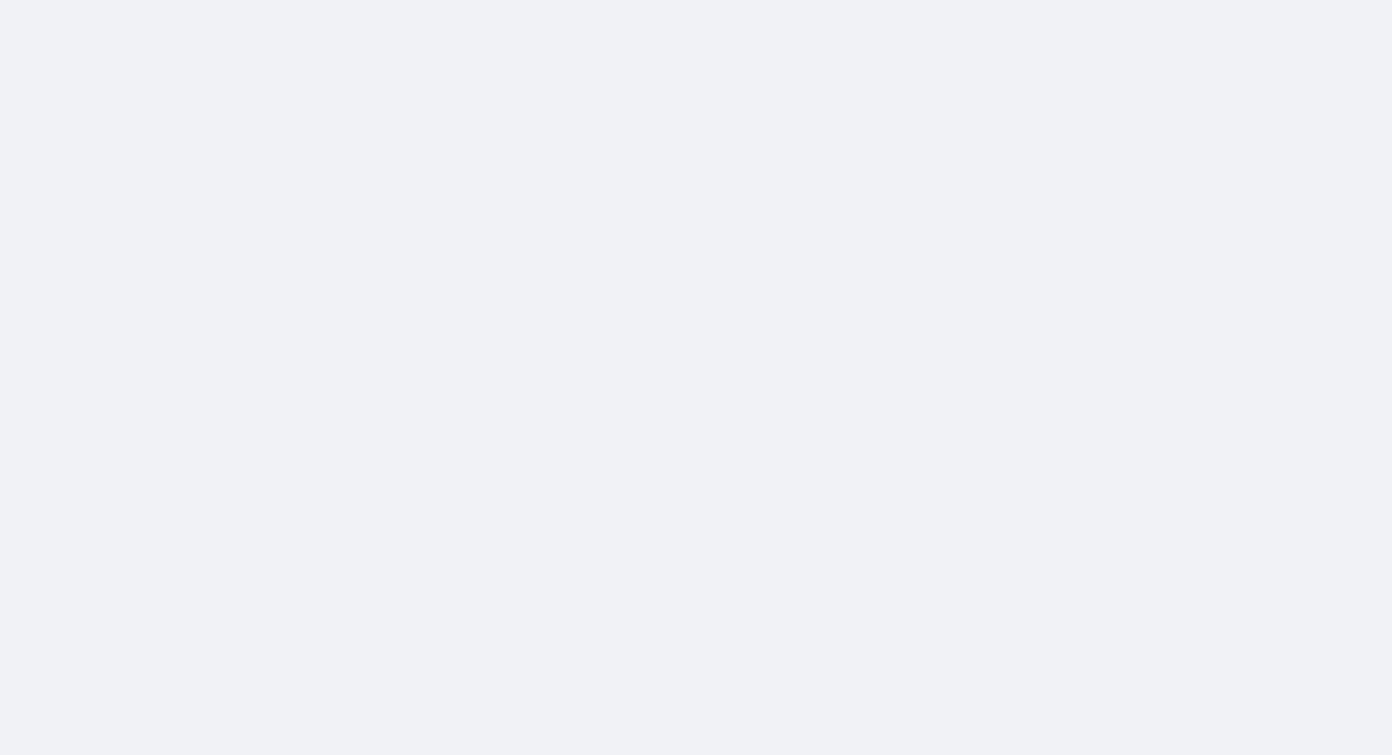
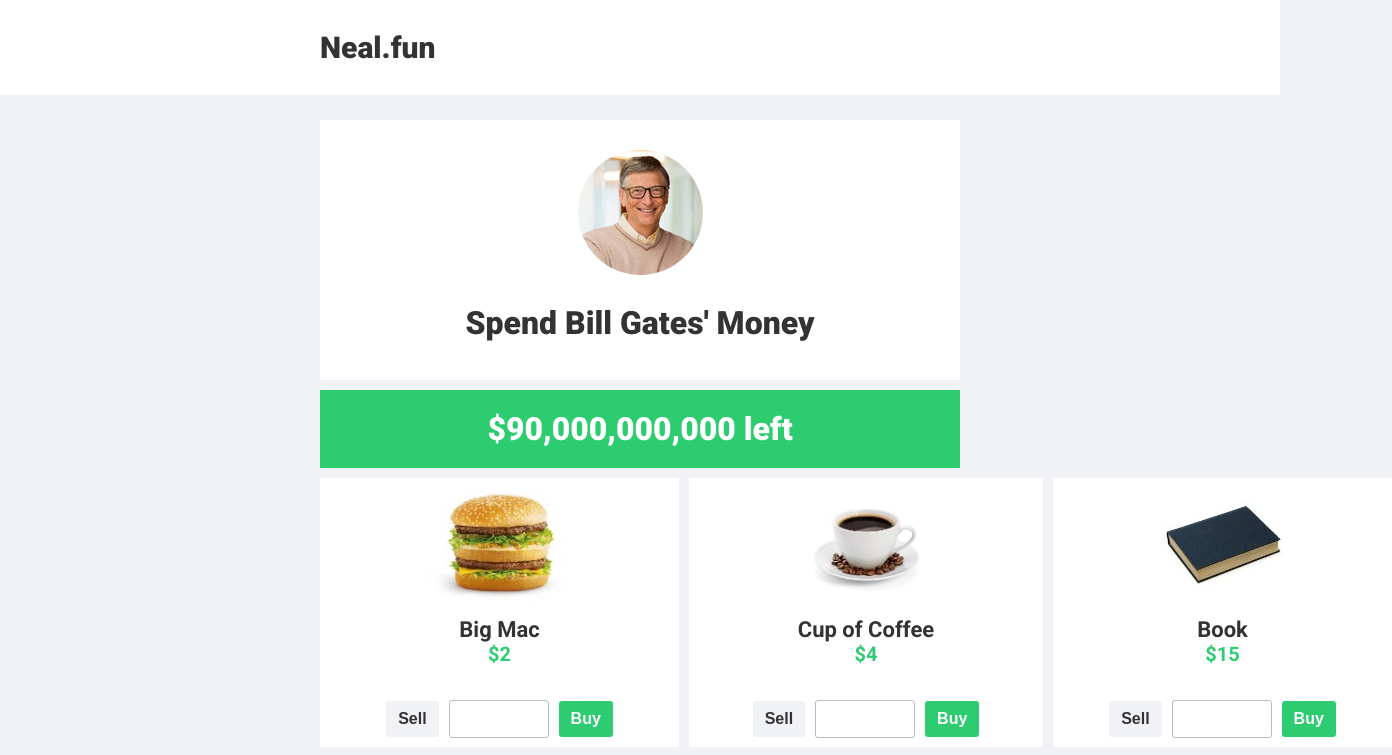
Before and after one commit to Tom8mths/spend-billgates-money, a Vue app: page /#/ in a window 1280 px wide. Shown: the top 755 px of the page, 1392 px wide, since content can reach past the window. Built offline with nearby package versions, Linux system fonts and the light colour scheme.

Commit message:
feat: add header

```diff
--- /dev/null
+++ b/src/components/Header.vue
@@ -0,0 +1,42 @@
+<template>
+  <div class="container">
+    <header>
+      <div class="wrapper">
+        <img src="@/assets/images/billgates.png" alt="" />
+        <h1>Spend Bill Gates' Money</h1>
+      </div>
+    </header>
+  </div>
+</template>
+
+<script lang="ts"></script>
+
+<!-- Add "scoped" attribute to limit CSS to this component only -->
+<style scoped lang="scss">
+@import "@/assets/sass/_variables.scss";
+
+header {
+  background-color: $white;
+  width: 100%;
+  height: 260px;
+  display: flex;
+  justify-content: center;
+  .wrapper {
+    vertical-align: top;
+    display: inline-block;
+    text-align: center;
+    padding: 30px 20px;
+    margin: 0 auto;
+    img {
+      border-radius: 50%;
+    }
+    h1 {
+      display: block;
+      color: $black;
+      font-size: 32px;
+      margin-top: 25px;
+      font-weight: 900;
+    }
+  }
+}
+</style>
--- /dev/null
+++ b/src/components/Items.vue
@@ -0,0 +1,342 @@
+<template>
+  <div class="container">
+    <div class="container__items">
+      <div
+        v-bind:key="item.id"
+        v-for="item in items"
+        class="container__items_item"
+      >
+        <img :src="getImage(item.image)" :alt="item.name" />
+        <h3>{{ item.name }}</h3>
+        <h4>${{ item.price }}</h4>
+        <div class="actions">
+          <button class="btn btn-danger disabled">Sell</button>
+          <input type="text" />
+          <button class="btn btn-primary">Buy</button>
+        </div>
+      </div>
+    </div>
+  </div>
+</template>
+
+<script>
+export default {
+  name: "Items",
+  data: function() {
+    return {
+      items: [
+        {
+          id: 1,
+          name: "Big Mac",
+          price: 2,
+          image: "bigmac.jpg"
+        },
+        {
+          id: 2,
+          name: "Cup of Coffee",
+          price: 4,
+          image: "cupofcoffee.jpg"
+        },
+        {
+          id: 3,
+          name: "Book",
+          price: 15,
+          image: "book.jpg"
+        },
+        {
+          id: 4,
+          name: "Video Game",
+          price: 60,
+          image: "videogame.jpg"
+        },
+        {
+          id: 5,
+          name: "Charity",
+          price: 100,
+          image: "charity.jpg"
+        },
+        {
+          id: 6,
+          name: "Headphones",
+          price: 200,
+          image: "headphones.jpg"
+        },
+        {
+          id: 7,
+          name: "Air Jordans",
+          price: 200,
+          image: "airjordans.jpg"
+        },
+        {
+          id: 8,
+          name: "Skateboard",
+          price: 300,
+          image: "skateboard.jpg"
+        },
+        {
+          id: 9,
+          name: "Smartphone",
+          price: 600,
+          image: "smartphone.jpg"
+        },
+        {
+          id: 10,
+          name: "Gaming Console",
+          price: 600,
+          image: "gamingconsole.jpg"
+        },
+        {
+          id: 11,
+          name: "Bike",
+          price: 800,
+          image: "bike.jpg"
+        },
+        {
+          id: 12,
+          name: "Drone",
+          price: 800,
+          image: "drone.jpg"
+        },
+        {
+          id: 13,
+          name: "Designer Handbag",
+          price: 1000,
+          image: "designerhandbag.jpg"
+        },
+        {
+          id: 14,
+          name: "Jet Ski",
+          price: 8000,
+          image: "jetski.jpg"
+        },
+        {
+          id: 15,
+          name: "4K TV",
+          price: 10000,
+          image: "4ktv.jpg"
+        },
+        {
+          id: 16,
+          name: "Diamond Ring",
+          price: 10000,
+          image: "diamondring.jpg"
+        },
+        {
+          id: 17,
+          name: "Rolex",
+          price: 15000,
+          image: "rolex.jpg"
+        },
+        {
+          id: 18,
+          name: "Speed Boat",
+          price: 30000,
+          image: "speedboat.jpg"
+        },
+        {
+          id: 19,
+          name: "Food Truck",
+          price: 50000,
+          image: "foodtruck.jpg"
+        },
+        {
+          id: 20,
+          name: "Tesla",
+          price: 70000,
+          image: "tesla.jpg"
+        },
+        {
+          id: 21,
+          name: "Monster Truck",
+          price: 150000,
+          image: "monstertruck.jpg"
+        },
+        {
+          id: 22,
+          name: "Helicopter",
+          price: 175000,
+          image: "helicopter.jpg"
+        },
+        {
+          id: 23,
+          name: "Ferrari",
+          price: 200000,
+          image: "ferrari.jpg"
+        },
+        {
+          id: 24,
+          name: "Lamborghini",
+          price: 200000,
+          image: "lamborghini.jpg"
+        },
+        {
+          id: 25,
+          name: "Fire Truck",
+          price: 200000,
+          image: "firetruck.jpg"
+        },
+        {
+          id: 26,
+          name: "Town House",
+          price: 200000,
+          image: "townhouse.jpg"
+        },
+        {
+          id: 27,
+          name: "Bar",
+          price: 300000,
+          image: "bar.jpg"
+        },
+        {
+          id: 28,
+          name: "Pizza Shop",
+          price: 500000,
+          image: "pizzashop.jpg"
+        },
+        {
+          id: 29,
+          name: "Bar of Gold",
+          price: 500000,
+          image: "barofgold.jpg"
+        },
+        {
+          id: 30,
+          name: "Superbowl Ad",
+          price: 5000000,
+          image: "superbowlad.jpg"
+        },
+        {
+          id: 31,
+          name: "Beach House",
+          price: 5000000,
+          image: "beachhouse.jpg"
+        },
+        {
+          id: 32,
+          name: "Yacht",
+          price: 10000000,
+          image: "yacht.jpg"
+        },
+        {
+          id: 33,
+          name: "F16",
+          price: 15000000,
+          image: "f16.jpg"
+        },
+        {
+          id: 34,
+          name: "Skyscraper",
+          price: 50000000,
+          image: "skyscraper.jpg"
+        },
+        {
+          id: 35,
+          name: "Mansion",
+          price: 50000000,
+          image: "mansion.jpg"
+        },
+        {
+          id: 36,
+          name: "Rocket",
+          price: 60000000,
+          image: "bigmac.jpg"
+        },
+        {
+          id: 37,
+          name: "Passenger Jet",
+          price: 150000000,
+          image: "passengerjet.jpg"
+        },
+        {
+          id: 38,
+          name: "Mona Lisa",
+          price: 780000000,
+          image: "bigmac.jpg"
+        },
+        {
+          id: 39,
+          name: "Cruise Ship",
+          price: 1200000000,
+          image: "cruiseship.jpg"
+        },
+        {
+          id: 40,
+          name: "NBA Team",
+          price: 1300000000,
+          image: "nbateam.jpg"
+        },
+        {
+          id: 41,
+          name: "MLB Team",
+          price: 1500000000,
+          image: "mlbteam.jpg"
+        },
+        {
+          id: 42,
+          name: "NFL Team",
+          price: 2300000000,
+          image: "nflteam.jpg"
+        }
+      ]
+    };
+  },
+  methods: {
+    getImage(image) {
+      return require(`../assets/images/${image}`);
+    }
+  }
+};
+</script>
+
+<!-- Add "scoped" attribute to limit CSS to this component only -->
+<style scoped lang="scss">
+@import "@/assets/sass/_variables.scss";
+@import "@/assets/sass/_buttons.scss";
+
+.container__items {
+  width: 100%;
+  height: auto;
+
+  display: grid;
+  grid-template-columns: auto auto auto;
+  &_item {
+    vertical-align: top;
+    display: inline-block;
+    text-align: center;
+    background-color: $white;
+    margin-right: 10px;
+    margin-bottom: 10px;
+    &:nth-child(3n) {
+      margin-right: 0;
+    }
+    img {
+      margin: 0 51px;
+      padding: 15px 10px 10px;
+    }
+    h3 {
+      font-size: 22px;
+      color: $black;
+    }
+    h4 {
+      color: $primary;
+      font-size: 20px;
+    }
+    .actions {
+      padding: 9px 12px;
+      margin: 25px 0 0;
+      input {
+        max-width: 100px;
+        text-align: center;
+        border-radius: 3px;
+        border-width: 1px;
+        border-style: solid;
+        border-color: rgb(178, 190, 195);
+        border-image: initial;
+        padding: 9px 12px;
+        font-size: 16px;
+        font-family: Arial, Helvetica, sans-serif !important;
+      }
+    }
+  }
+}
+</style>
--- /dev/null
+++ b/src/components/Money.vue
@@ -0,0 +1,25 @@
+<template>
+  <div class="container">
+    <div class="money-nav fixed">
+      $90,000,000,000 left
+    </div>
+  </div>
+</template>
+
+<script lang="ts"></script>
+
+<!-- Add "scoped" attribute to limit CSS to this component only -->
+<style scoped lang="scss">
+@import "@/assets/sass/_variables.scss";
+
+.money-nav {
+  background-color: $primary;
+  color: $white;
+  width: 100%;
+  margin: 10px 0;
+  padding: 20px;
+  font-size: 32px;
+  font-weight: 900;
+  text-align: center;
+}
+</style>
--- a/src/components/NavBar.vue
+++ b/src/components/NavBar.vue
@@ -1,8 +1,27 @@
 <template>
-  <div></div>
+  <nav>
+    <div class="container">
+      <a href="#">Neal.fun</a>
+    </div>
+  </nav>
 </template>
 
 <script lang="ts"></script>
 
 <!-- Add "scoped" attribute to limit CSS to this component only -->
-<style scoped lang="scss"></style>
+<style scoped lang="scss">
+@import "@/assets/sass/_variables.scss";
+nav {
+  background-color: $white;
+  display: flex;
+  align-items: center;
+  padding: 30px 0;
+  margin: 0 0 25px;
+  a {
+    font-size: 30px;
+    color: $black;
+    text-decoration: none;
+    font-weight: 800;
+  }
+}
+</style>
--- a/src/router/index.ts
+++ b/src/router/index.ts
@@ -9,15 +9,6 @@
     path: "/",
     name: "Home",
     component: Home
-  },
-  {
-    path: "/about",
-    name: "About",
-    // route level code-splitting
-    // this generates a separate chunk (about.[hash].js) for this route
-    // which is lazy-loaded when the route is visited.
-    component: () =>
-      import(/* webpackChunkName: "about" */ "../views/About.vue")
   }
 ];
 
--- a/src/views/About.vue
+++ /dev/null
@@ -1,5 +0,0 @@
-<template>
-  <div class="about">
-    <h1>This is an about page</h1>
-  </div>
-</template>
--- a/src/views/Home.vue
+++ b/src/views/Home.vue
@@ -1,17 +1,23 @@
 <template>
   <div class="home">
-    <NavBar />
+    <Header />
+    <Money />
+    <Items />
   </div>
 </template>
 
 <script>
 // @ is an alias to /src
-import NavBar from "@/components/NavBar.vue";
+import Header from "@/components/Header.vue";
+import Money from "@/components/Money.vue";
+import Items from "@/components/Items.vue";
 
 export default {
   name: "Home",
   components: {
-    NavBar
+    Header,
+    Money,
+    Items
   }
 };
 </script>
```
